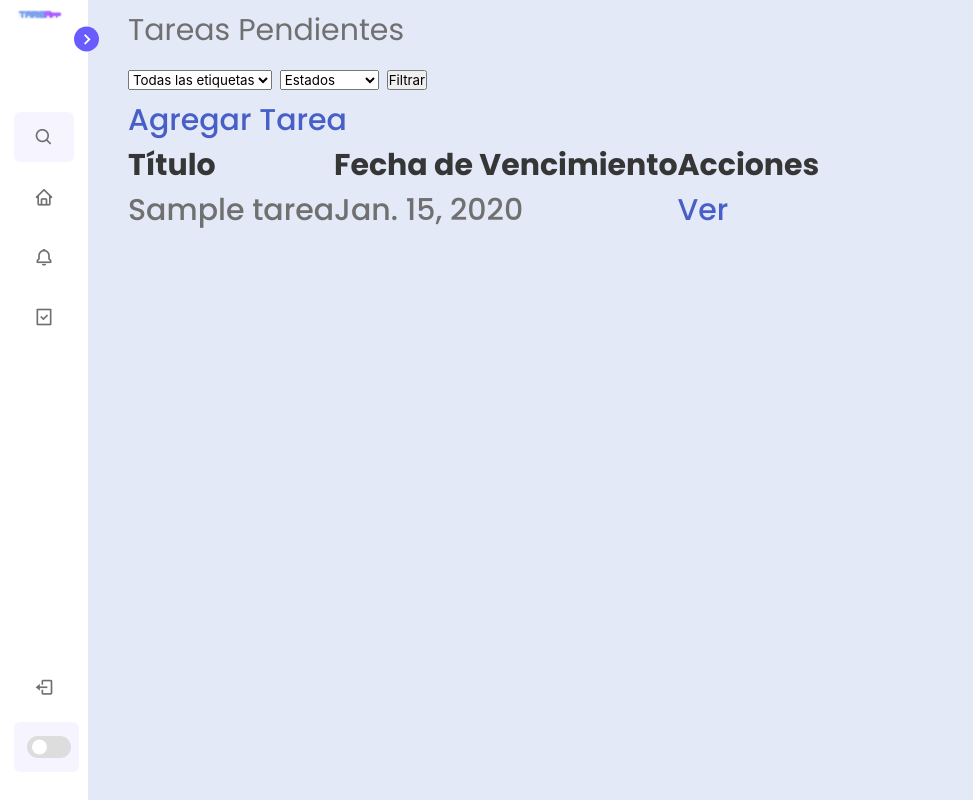
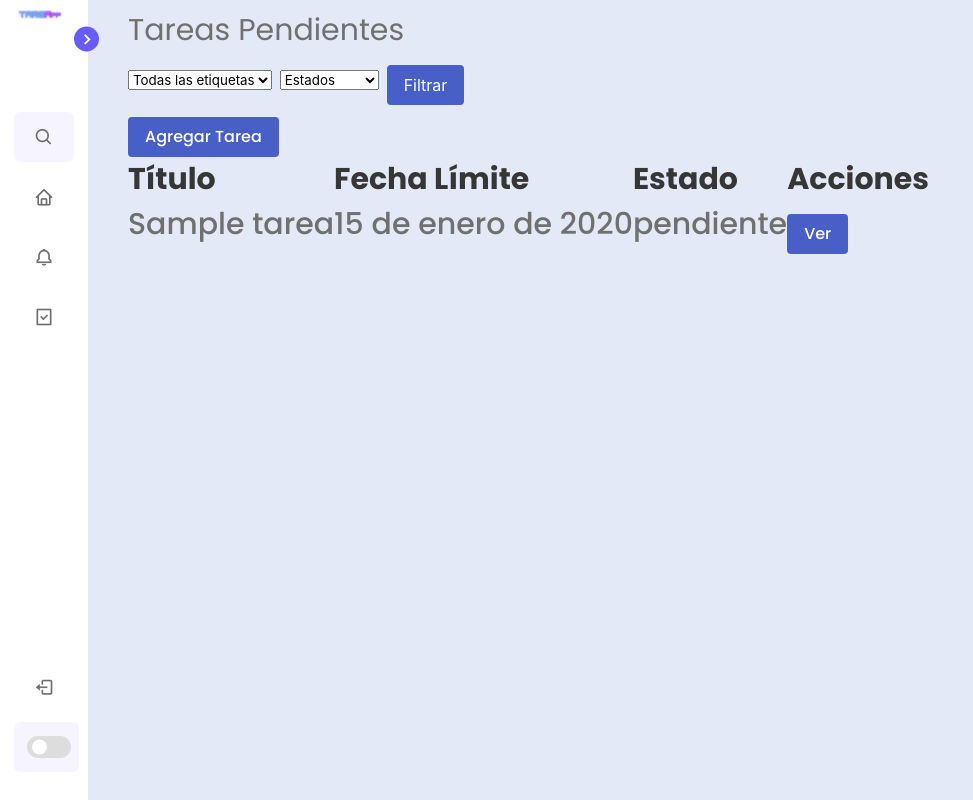
Before and after one commit to Gricend/proyecto-1-modulo-7, a Django app: page /lista_tareas/ in a window 1280 px wide. Shown: the whole page, without its empty margins (0-973 px from the left). Run offline with Django 4.2, Linux system fonts and the light colour scheme; a user stored in the database is signed in; tables that the repository leaves empty hold one stand-in row (values such as "Sample post"); some libraries are stand-ins or nearby versions.

Commit message:
update individual 5

```diff
--- a/actividad1/actividad1/settings.py
+++ b/actividad1/actividad1/settings.py
@@ -84,7 +84,7 @@ DATABASES = {
     # }
     'default': {
         'ENGINE': 'django.db.backends.postgresql_psycopg2',
-        'NAME': 'Actividad1',
+        'NAME': 'actividad1',
         'USER': 'Usuario',
         'PASSWORD': 'catalina',
         'HOST': 'localhost',
@@ -115,7 +115,7 @@ AUTH_PASSWORD_VALIDATORS = [
 # Internationalization
 # https://docs.djangoproject.com/en/4.2/topics/i18n/
 
-LANGUAGE_CODE = 'en-us'
+LANGUAGE_CODE = 'es'
 
 TIME_ZONE = 'UTC'
 
--- a/actividad1/actividad1/urls.py
+++ b/actividad1/actividad1/urls.py
@@ -16,7 +16,7 @@ Including another URLconf
 """
 from django.contrib import admin
 from django.urls import path
-from principal.views import Ingreso, detalle_tareas, lista_tarea, crear_tarea
+from principal.views import Ingreso, detalle_tareas, lista_tarea, crear_tarea, editar_tarea
 from django.contrib.auth.views import LogoutView
 
 urlpatterns = [
@@ -26,4 +26,5 @@ urlpatterns = [
     path('lista_tareas/', lista_tarea, name='lista_tareas'),
     path('detalle_tareas/<int:tarea_id>/', detalle_tareas, name='detalle_tareas'),
     path('crear_tarea/', crear_tarea, name='crear_tarea'),
+    path('editar_tarea/<int:tarea_id>/', editar_tarea, name='editar_tarea'),
 ]
--- a/actividad1/principal/models.py
+++ b/actividad1/principal/models.py
@@ -10,8 +10,8 @@ class Etiqueta(models.Model):
 
 class Tarea(models.Model):
     STATUS_CHOICES = (
-        ('pendiente', 'Pendiente'),
-        ('en_progreso', 'En progreso'),
+        ('pendiente','Pendiente'),
+        ('En progreso','En progreso'),
         ('completada', 'Completada'),
     )
 
@@ -25,3 +25,9 @@ class Tarea(models.Model):
 
     def __str__(self):
         return self.titulo
+
+    def get_estado_display(self):
+        for choice in self.STATUS_CHOICES:
+            if choice[0] == self.estado:
+                return choice[1]
+        return self.estado.lower()
--- a/actividad1/principal/static/css/estilos.css
+++ b/actividad1/principal/static/css/estilos.css
@@ -281,7 +281,7 @@ body.dark .switch::before{
 .home{
     position: relative;
     left: 250px;
-    height: 100vh;
+    /* height: 100vh; */
     width: calc(100% - 250px);
     background: var(--body-color);
     transition: var(--tran-05);
--- a/actividad1/principal/templates/principal/base.html
+++ b/actividad1/principal/templates/principal/base.html
@@ -50,7 +50,7 @@
                         </a>
                     </li>
                     <li class="nav-link">
-                        <a href="#">
+                        <a href="{% url 'crear_tarea' %}">
                             <i class="ri-task-line icon"></i>
                             <span class="text nav-text">Agregar Tarea</span>
                         </a>
--- a/actividad1/principal/templates/tareas/crear_tarea.html
+++ b/actividad1/principal/templates/tareas/crear_tarea.html
@@ -8,7 +8,8 @@
 <form method="post" action="{% url 'crear_tarea' %}">
     {% csrf_token %}
     {{ form.as_p }}
-    <button type="submit">Guardar</button>
+    <button class="button is-link mt-3" type="submit">Guardar</button>
+    <a class="button is-link mt-3 btn-sm" href="{% url 'lista_tareas' %}">Cancelar</a>
 </form>
 
 {% endblock %}
--- a/actividad1/principal/templates/tareas/detalle_tareas.html
+++ b/actividad1/principal/templates/tareas/detalle_tareas.html
@@ -8,10 +8,10 @@
 <p>Fecha de Vencimiento: {{ tarea.fecha_limite }}</p>
 <p>Estado: {{ tarea.estado }}</p>
 <p>Etiqueta: {{ tarea.etiqueta }}</p>
-<a href="#">Editar</a>
+<a href="{% url 'editar_tarea' tarea.id %}">Editar</a>
 <a href="#">Eliminar</a>
 <a href="#">Completar</a>
-<a href="{% url 'lista_tareas' %}">Retornar</a>
+<a href="{% url 'lista_tareas' %}">Volver</a>
 
 
 
--- a/actividad1/principal/templates/tareas/lista_tareas.html
+++ b/actividad1/principal/templates/tareas/lista_tareas.html
@@ -14,18 +14,19 @@
         <select name="estado">
             <option value="">Estados</option>
             {% for estado in estados %}
-            <option value="{{ estado }}" {% if estado == estado_seleccionado %}selected{% endif %}" >{{ estado }}</option>
+            <option value="{{ estado }}" {% if estado == estado_seleccionado %}selected{% endif %}>{{ estado }}</option>
             {% endfor %}
         </select>
-        <button type="submit">Filtrar</button>
+        <button type="submit" class="button is-link mt-3 btn-sm" >Filtrar</button>
     </form>
 
-    <a href="{% url 'crear_tarea' %}">Agregar Tarea</a>
+    <a class="button is-link mt-3 btn-sm" href="{% url 'crear_tarea' %}">Agregar Tarea</a>
     <table>
         <thead>
             <tr>
             <th>Título</th>
-            <th>Fecha de Vencimiento</th>
+            <th>Fecha Límite</th>
+            <th>Estado</th>
             <th>Acciones</th>
             </tr>
         </thead>
@@ -34,8 +35,9 @@
             <tr>
             <td>{{ tarea.titulo }}</td>
             <td>{{ tarea.fecha_limite }}</td>
+            <td>{{ tarea.estado }}</td>
             <td>
-                <a href="{% url 'detalle_tareas' tarea.id %}">Ver</a>
+                <a class="button is-link mt-3 btn-sm" href="{% url 'detalle_tareas' tarea.id %}">Ver</a>
             </td>
             </tr>
             {% endfor %}
--- a/actividad1/principal/views.py
+++ b/actividad1/principal/views.py
@@ -2,7 +2,7 @@ from django.shortcuts import get_object_or_404, redirect, render
 from django.views.generic import TemplateView
 from django.contrib.auth import authenticate, login
 from principal.models import Tarea, Etiqueta
-from principal.forms import LoginForm, FormularioTarea
+from principal.forms import LoginForm, FormularioTarea, FormularioEdicionTarea
 from django.contrib.auth.decorators import login_required
 
 # Create your views here.
@@ -36,11 +36,11 @@ def lista_tarea(request):
     etiqueta_seleccionada = request.GET.get('etiqueta')
     estado_seleccionado = request.GET.get('estado')
 
-    tareas = Tarea.objects.filter(user=user, estado='pendiente').order_by('fecha_limite')
+    tareas = Tarea.objects.filter(user=request.user).order_by('fecha_limite')
     if etiqueta_seleccionada:
         tareas = tareas.filter(etiqueta=etiqueta_seleccionada)
     if estado_seleccionado:
-        tareas = tareas.filter(estado=estado_seleccionado)
+        tareas = tareas.filter(estados=estado_seleccionado)
     return render(request, 'tareas/lista_tareas.html', {'tareas': tareas, 'etiquetas':etiquetas, 'estados':estados, 'etiqueta_seleccionada':etiqueta_seleccionada, 'estado_seleccionado':estado_seleccionado })
 
 
@@ -63,3 +63,16 @@ def crear_tarea(request):
         form = FormularioTarea()
 
     return render(request, 'tareas/crear_tarea.html', {'form': form})
+
+def editar_tarea(request, tarea_id):
+    tarea = get_object_or_404(Tarea, id=tarea_id)
+
+    if request.method == 'POST':
+        form = FormularioEdicionTarea(request.POST, instance=tarea)
+        if form.is_valid():
+            form.save()
+            return redirect('detalle_tareas', tarea.id)
+    else:
+        form = FormularioEdicionTarea(instance=tarea)
+
+    return render(request, 'tareas/editar_tarea.html', {'form': form})
```
Also changed, not shown: actividad1/principal/forms.py (+10 -0 lines), actividad1/principal/templates/tareas/editar_tarea.html (added, +14 -0 lines), actividad1/principal/migrations/0004_tarea_observaciones.py (added), actividad1/principal/migrations/0005_alter_tarea_estado.py (added), actividad1/principal/migrations/0006_alter_tarea_estado.py (added), actividad1/principal/migrations/0007_alter_tarea_estado.py (added), actividad1/principal/migrations/0008_alter_tarea_estado.py (added), actividad1/principal/migrations/0009_alter_tarea_estado.py (added).
